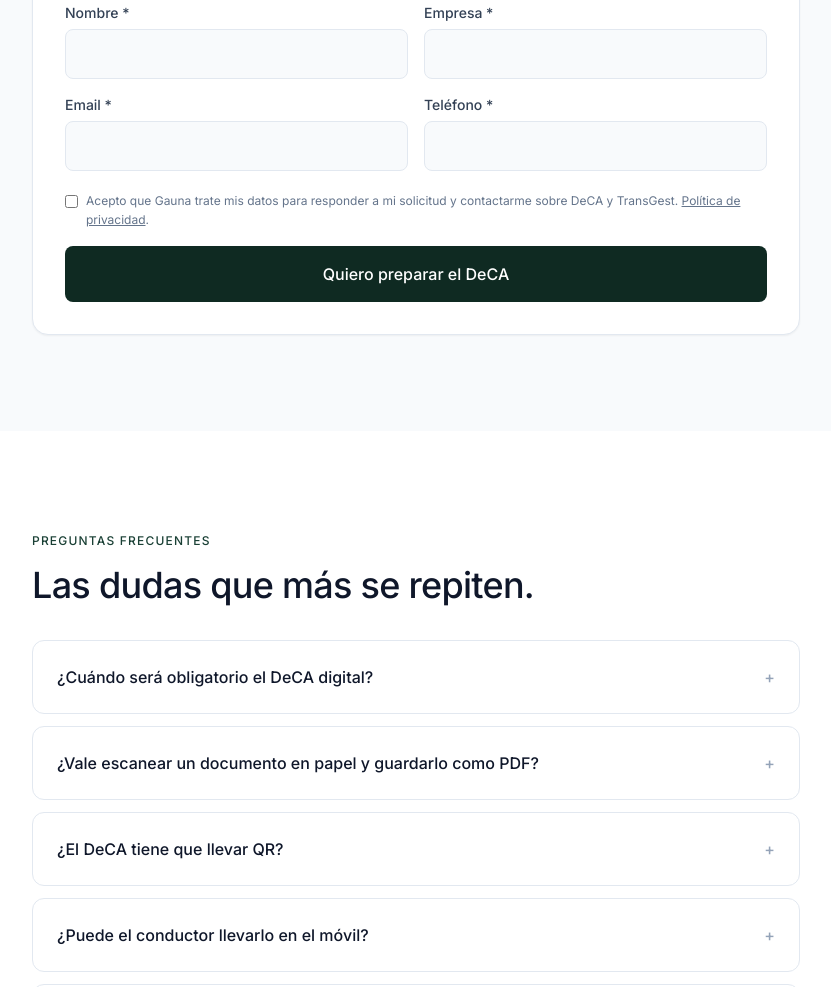
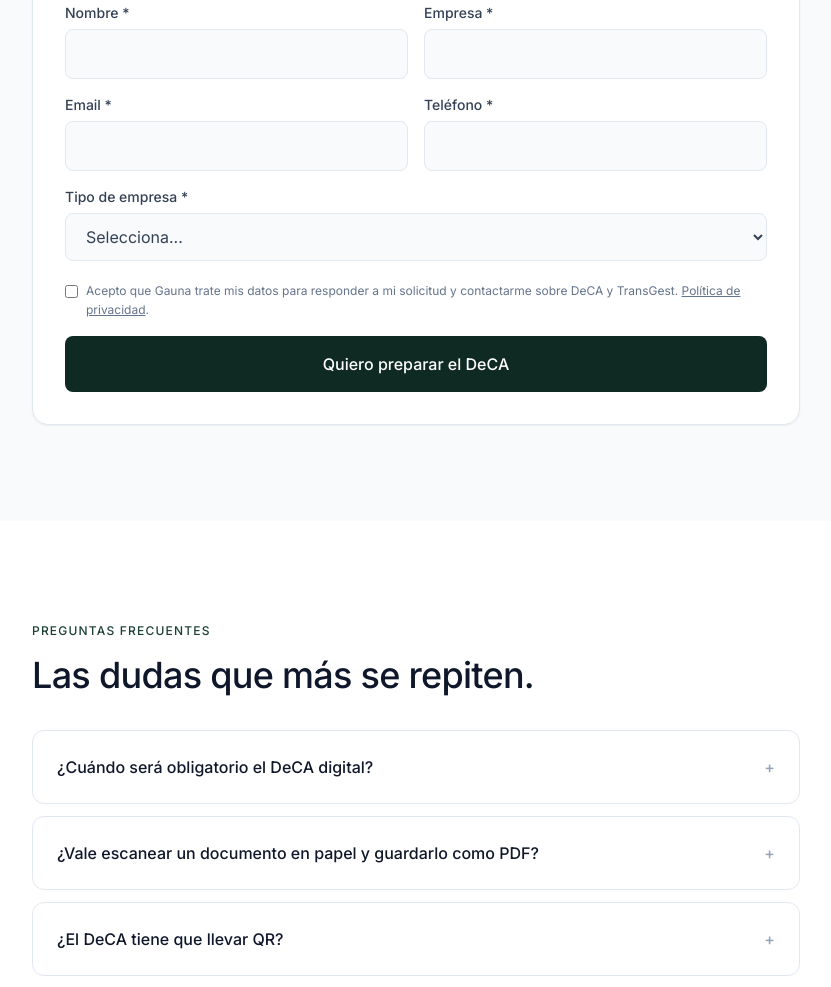
Before and after one commit to GaunaSoftware/gauna-landing, an Astro site: page /deca-2026 in a window 1280 px wide. Shown: the part 3595-4582 px from the top of the page, without its empty margins (224-1055 px from the left). Built offline with nearby package versions, Linux system fonts and the light colour scheme; Astro itself is replaced by a stand-in of ours; no server answers.

Commit message:
Add company type selector to DeCA lead form

```diff
--- a/src/components/DeCALeadForm.astro
+++ b/src/components/DeCALeadForm.astro
@@ -35,6 +35,19 @@ import Turnstile from './Turnstile.astro';
         <label for="deca-phone" class="block text-sm font-medium text-slate-700 mb-1.5">Teléfono *</label>
         <input id="deca-phone" name="phone" type="tel" required class="w-full px-4 py-3 bg-slate-50 border border-slate-200 rounded-lg focus:outline-none focus:ring-2 focus:ring-teal-500" />
       </div>
+    </div>
+
+    <div>
+      <label for="deca-profile" class="block text-sm font-medium text-slate-700 mb-1.5">Tipo de empresa *</label>
+      <select id="deca-profile" name="profile" required class="w-full px-4 py-3 bg-slate-50 border border-slate-200 rounded-lg focus:outline-none focus:ring-2 focus:ring-teal-500 text-slate-700">
+        <option value="">Selecciona...</option>
+        <option value="Autónomo">Autónomo del transporte</option>
+        <option value="Pyme pequeña">Pyme con 2-5 vehículos</option>
+        <option value="Pyme mediana">Pyme con 6-30 vehículos</option>
+        <option value="Empresa grande">Empresa con 30+ vehículos</option>
+        <option value="Operador logístico">Operador logístico</option>
+        <option value="Gestoría">Gestoría / asesoría</option>
+      </select>
     </div>
 
     <Honeypot />
@@ -85,7 +98,7 @@ import Turnstile from './Turnstile.astro';
       company: data.get('company'),
       email: data.get('email'),
       phone: data.get('phone'),
-      profile: 'Lead DeCA 2026',
+      profile: data.get('profile'),
       why: '[LEAD DECA 2026] Solicita información para preparar la empresa para el DeCA y conocer cómo puede integrarse con TransGest.',
       website: data.get('website'),
       turnstileToken: data.get('turnstileToken'),
```
